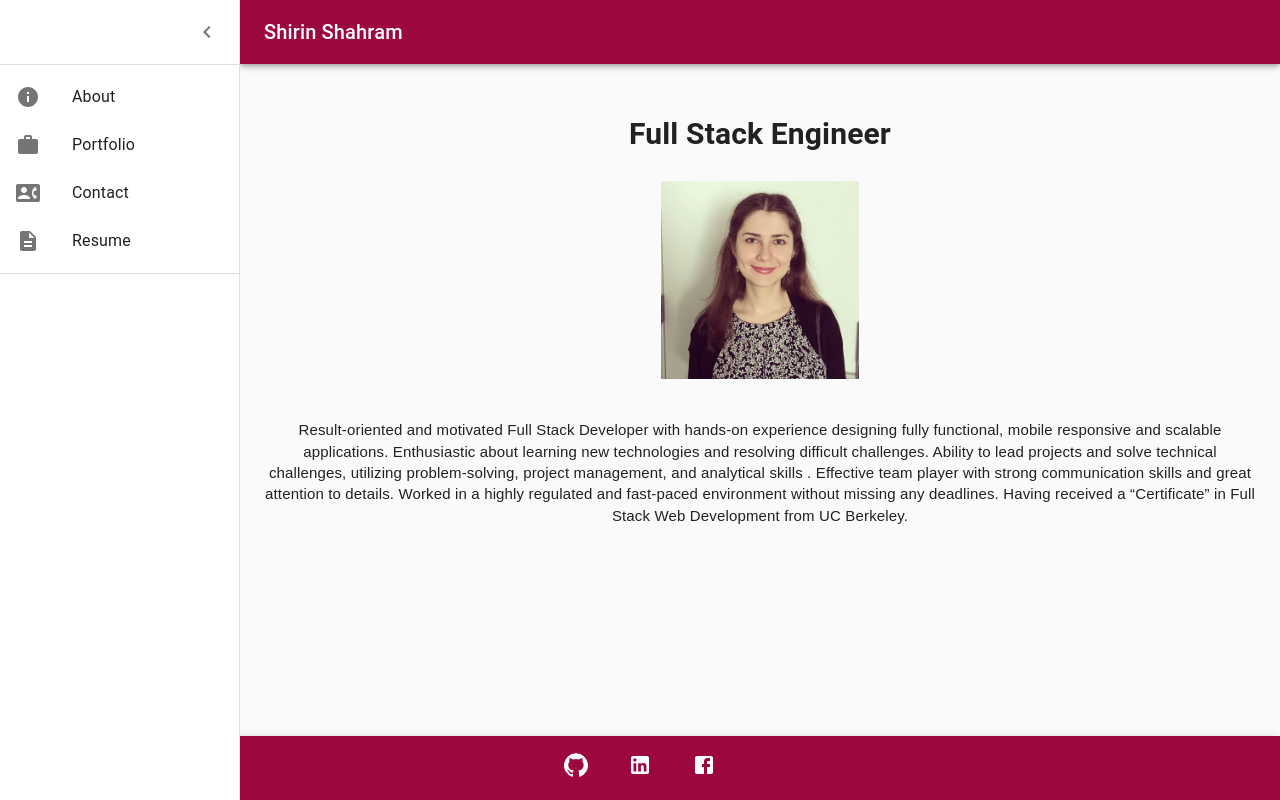
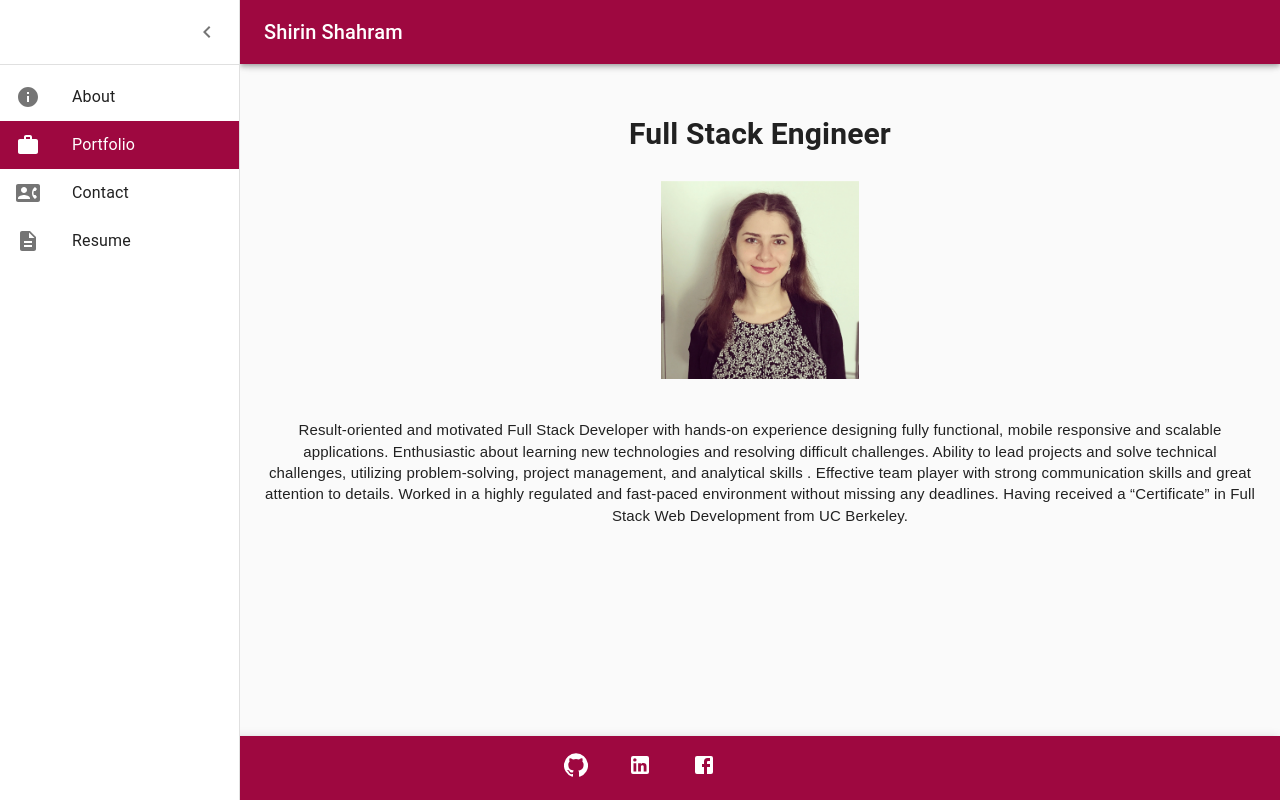
Before and after one commit to sshahram/react-portfolio, a React (Create React App) app: page / in a window 1280 px wide. Both pictures are taken after a click on the button "open drawer". Built offline with nearby package versions, Linux system fonts and the light colour scheme.

Commit message:
highlight selected item in drawer

```diff
--- a/src/components/Header/index.js
+++ b/src/components/Header/index.js
@@ -1,7 +1,7 @@
 import React from 'react';
 import { Link } from 'react-router-dom';
 import clsx from 'clsx';
-import { makeStyles, useTheme } from '@material-ui/core/styles';
+import { makeStyles, useTheme, withStyles } from '@material-ui/core/styles';
 import Drawer from '@material-ui/core/Drawer';
 import CssBaseline from '@material-ui/core/CssBaseline';
 import AppBar from '@material-ui/core/AppBar';
@@ -13,14 +13,13 @@
 import MenuIcon from '@material-ui/icons/Menu';
 import ChevronLeftIcon from '@material-ui/icons/ChevronLeft';
 import ChevronRightIcon from '@material-ui/icons/ChevronRight';
-import ListItem from '@material-ui/core/ListItem';
 import ListItemIcon from '@material-ui/core/ListItemIcon';
 import ListItemText from '@material-ui/core/ListItemText';
 import WorkIcon from '@material-ui/icons/Work';
 import InfoIcon from '@material-ui/icons/Info';
 import ContactPhoneIcon from '@material-ui/icons/ContactPhone';
 import DescriptionIcon from '@material-ui/icons/Description';
-import Icon from '@material-ui/core/Icon';
+import MuiListItem from "@material-ui/core/ListItem";
 
 const drawerWidth = 240;
 
@@ -81,31 +80,42 @@
   },
 }));
 
-// define icons
-const links = [
-  {
-    url: 'About',
-    icon: InfoIcon
-
+const ListItem = withStyles({
+  root: {
+    "&$selected": {
+      backgroundColor: "#9e0840",
+      color: "white",
+      "& .MuiListItemIcon-root": {
+        color: "white"
+      }
     },
-  {
-    url: 'Portfolio',
-    icon: WorkIcon
+    "&$selected:hover": {
+      backgroundColor: "purple",
+      color: "white",
+      "& .MuiListItemIcon-root": {
+        color: "white"
+      }
     },
-  {
-    url: 'Contact',
-    icon: ContactPhoneIcon
+    "&:hover": {
+      backgroundColor: "blue",
+      color: "white",
+      "& .MuiListItemIcon-root": {
+        color: "white"
+      }
+    }
   },
-  {
-    url: 'Resume',
-    icon: DescriptionIcon
-  }
-]
+  selected: {}
+})(MuiListItem);
 
 export default function PersistentDrawerLeft(props) {
   const classes = useStyles();
   const theme = useTheme();
   const [open, setOpen] = React.useState(false);
+  const [selectedIndex, setSelectedIndex] = React.useState(1);
+
+  const handleListItemClick = (event, index) => {
+    setSelectedIndex(index);
+  };
 
   const handleDrawerOpen = () => {
     setOpen(true);
@@ -155,21 +165,56 @@
           </IconButton>
         </div>
         <Divider />
-        <List>
-          {links.map((link, index) => (
+        <List component="nav" aria-label="main mailbox folders">
         <ListItem
+          button
+          selected={selectedIndex === 0}
+          onClick={(event) => handleListItemClick(event, 0)}
           component={Link}
-              to={link.url}
+          to="About"
+        >
+          <ListItemIcon>
+            <InfoIcon />
+          </ListItemIcon>
+          <ListItemText primary="About" />
+        </ListItem>
+        <ListItem
           button
-              key={index}>
+          selected={selectedIndex === 1}
+          onClick={(event) => handleListItemClick(event, 1)}
+          component={Link}
+          to="Portfolio"
+        >
           <ListItemIcon>
-                <Icon component={link.icon} />
+            <WorkIcon />
           </ListItemIcon>
-              <ListItemText primary={link.url} />
+          <ListItemText primary="Portfolio" />
         </ListItem>
-          ))}
+        <ListItem
+          button
+          selected={selectedIndex === 2}
+          onClick={(event) => handleListItemClick(event, 2)}
+          component={Link}
+          to="Contact"
+        >
+          <ListItemIcon>
+            <ContactPhoneIcon />
+          </ListItemIcon>
+          <ListItemText primary="Contact" />
+        </ListItem>
+        <ListItem
+          button
+          selected={selectedIndex === 3}
+          onClick={(event) => handleListItemClick(event, 3)}
+          component={Link}
+          to="Resume"
+        >
+          <ListItemIcon>
+            <DescriptionIcon />
+          </ListItemIcon>
+          <ListItemText primary="Resume" />
+        </ListItem>
       </List>
-        <Divider />
       </Drawer>
       <main
         className={clsx(classes.content, {
```
Lines whose indentation alone changed are shown as unchanged.
